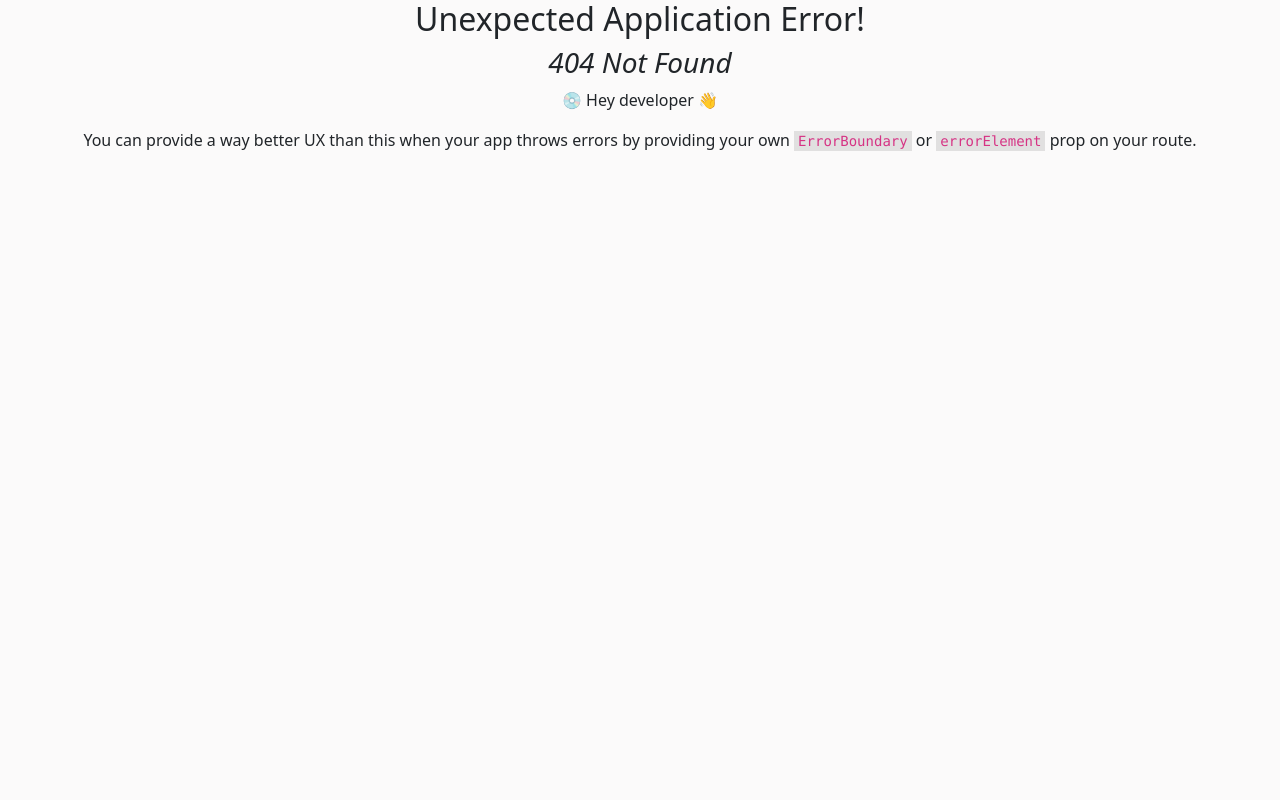
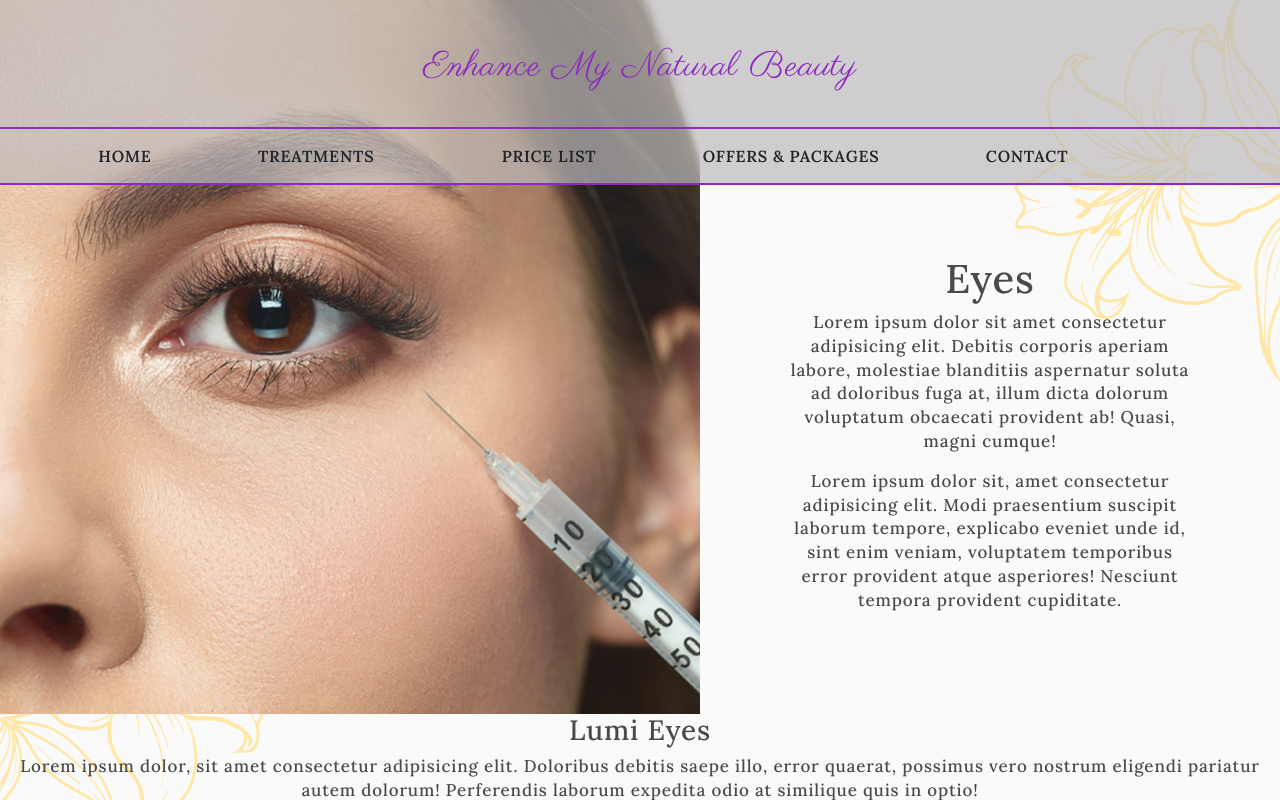
Before and after one commit to aszab1/beauty-page, a React (Vite) app: page /skin-boosters/eyes in a window 1280 px wide. Before the commit this address had no page. Shown: the top 800 px of the page. Built offline with nearby package versions, Linux system fonts and the light colour scheme; some icons are missing.

Commit message:
changed router config for skin boosters and updated SkinBooster component

```diff
--- a/src/components/Nav.jsx
+++ b/src/components/Nav.jsx
@@ -12,8 +12,8 @@ export default function NavBar() {
 
   const [showSkinBoosters, setShowSkinBoosters] = useState(false)
   const location = useLocation()
-  const [ scrollToFace, setScrollToFace ] = useState(false)
-  const [ scrollToEyes, setScrollToEyes ] = useState(false)
+  // const [ scrollToFace, setScrollToFace ] = useState(false)
+  // const [ scrollToEyes, setScrollToEyes ] = useState(false)
 
   const toggleSkinBoosters = (e) => {
     e.stopPropagation() // Prevent dropdown from closing
@@ -40,23 +40,23 @@ export default function NavBar() {
     visible: { y: 0, opacity: 1, transition: { delay: 0.5, duration: 1 } },
   }
 
-  useEffect(() => {
-    if (location.pathname === '/skin-boosters') {
-      if (scrollToFace) {
-        const faceSection = document.getElementById('face')
-        if (faceSection) {
-          faceSection.scrollIntoView({ behavior: 'smooth'})
-          setScrollToFace(false)
-        }
-      } else if (scrollToEyes) {
-        const eyeSection = document.getElementById('eyes')
-        if (eyeSection) {
-          eyeSection.scrollIntoView({ behavior: 'smooth'})
-          setScrollToEyes(false)
-        }
-      }
-    }
-  }, [location, scrollToFace, scrollToEyes])
+  // useEffect(() => {
+  //   if (location.pathname === '/skin-boosters') {
+  //     if (scrollToFace) {
+  //       const faceSection = document.getElementById('face')
+  //       if (faceSection) {
+  //         faceSection.scrollIntoView({ behavior: 'smooth'})
+  //         setScrollToFace(false)
+  //       }
+  //     } else if (scrollToEyes) {
+  //       const eyeSection = document.getElementById('eyes')
+  //       if (eyeSection) {
+  //         eyeSection.scrollIntoView({ behavior: 'smooth'})
+  //         setScrollToEyes(false)
+  //       }
+  //     }
+  //   }
+  // }, [location, scrollToFace, scrollToEyes])
 
 
 
@@ -109,8 +109,11 @@ export default function NavBar() {
               </NavDropdown.Item>
               {showSkinBoosters && (
                 <div style={{ marginLeft: '0.5rem' }}> {/* Indent the accordion content */}
-                  <NavDropdown.Item as={Link} to='/skin-boosters' onClick={() => setScrollToFace(true)}>Face</NavDropdown.Item>
-                  <NavDropdown.Item as={Link} to='/skin-boosters' onClick={() => setScrollToEyes(true)}>Eyes</NavDropdown.Item>
+                  {/* <NavDropdown.Item as={Link} to='/skin-boosters' onClick={() => setScrollToFace(true)}>Face</NavDropdown.Item> */}
+                  {/* <NavDropdown.Item as={Link} to='/skin-boosters' onClick={() => setScrollToEyes(true)}>Eyes</NavDropdown.Item> */}
+                  <NavDropdown.Item as={Link} to='/skin-boosters/face' >Face</NavDropdown.Item>
+                  <NavDropdown.Item as={Link} to='/skin-boosters/eyes' >Eyes</NavDropdown.Item>
+
                 </div>
               )}
               <NavDropdown.Item as={Link} to='/fat-dissolving'>Fat dissolving</NavDropdown.Item>
--- a/src/components/SkinBoosters.jsx
+++ b/src/components/SkinBoosters.jsx
@@ -1,14 +1,16 @@
 import faceInspection from '../assets/images/face-inspection.jpg'
+import eyesSkinBooster from '../assets/images/eye-skinbooster.jpg'
 
 
-export default function SkinBoosters() {
+export default function SkinBoosters({ id }) {
 
   return (
     <>
-      <div id='face'></div>
+      {id === 'face' && (
+        <div id='face'>
           <section className='section'>
             <img className='face-img' src={faceInspection} alt="" />
-        <div className='face-info'>
+            <div className='sb-info'>
               <h1>Face</h1>
               <p>Lorem ipsum dolor sit amet consectetur adipisicing elit. Laborum velit obcaecati beatae unde, rerum ad vitae libero, reiciendis nulla maxime fuga cum consequatur aliquam blanditiis necessitatibus dolorem magni, earum saepe!</p>
               <p>xy is an excellent option for clients seeking significant skin hydration and rejuvenation, providing a non-surgical solution to enhance skin quality and appearance.</p>
@@ -36,14 +38,25 @@ export default function SkinBoosters() {
           <p>Lorem ipsum dolor, sit amet consectetur adipisicing elit. Delectus magnam eos, dolores sed vero beatae aut molestias illo officiis optio accusantium quia eligendi quod tenetur eveniet quam perferendis quidem itaque.</p>
           <h3>Jalupro</h3>
           <p>Lorem ipsum dolor sit amet consectetur adipisicing elit. Cupiditate dolore ducimus excepturi, temporibus impedit fugiat aliquid at culpa molestiae natus ex, magni voluptate harum quis sit quae suscipit libero adipisci.</p>
-      <div id='eyes'></div>
+        </div>
+      )}
+      {id === 'eyes' && (
+        <div id='eyes'>
+          <section className='section'>
+            <img className='eye-img' src={eyesSkinBooster} alt="" />
+            <div className='sb-info'>
               <h1 >Eyes</h1>
               <p>Lorem ipsum dolor sit amet consectetur adipisicing elit. Debitis corporis aperiam labore, molestiae blanditiis aspernatur soluta ad doloribus fuga at, illum dicta dolorum voluptatum obcaecati provident ab! Quasi, magni cumque!</p>
               <p>Lorem ipsum dolor sit, amet consectetur adipisicing elit. Modi praesentium suscipit laborum tempore, explicabo eveniet unde id, sint enim veniam, voluptatem temporibus error provident atque asperiores! Nesciunt tempora provident cupiditate.</p>
+            </div>
+          </section>
           <h3>Lumi Eyes</h3>
           <p>Lorem ipsum dolor, sit amet consectetur adipisicing elit. Doloribus debitis saepe illo, error quaerat, possimus vero nostrum eligendi pariatur autem dolorum! Perferendis laborum expedita odio at similique quis in optio!</p>
           <h3>Ami Eyes</h3>
           <p>Lorem ipsum dolor sit amet consectetur adipisicing elit. Aliquid quasi inventore incidunt illo consequatur! Est assumenda, corporis dignissimos dolorem architecto delectus ad nihil culpa vero quibusdam, cupiditate rem neque autem.</p>
+
+        </div>
+      )}
     </>
   )
 }
--- a/src/styles/components/SkinBoosters.scss
+++ b/src/styles/components/SkinBoosters.scss
@@ -1,11 +1,11 @@
 
-.face-info {
+.sb-info {
   padding: 15em 5em 5em;
 }
 
 .face-img {
   margin-top: 5em;
-  width: 700px;
+  width: 800px;
   height: auto;
 }
 
@@ -17,3 +17,8 @@
 ul {
   text-align: start;
 }
+
+.eye-img{
+  width: 700px;
+  height: auto;
+}
```
Also changed, not shown: src/main.jsx (+7 -2 lines), src/assets/images/eye-skinbooster.jpg (added). Lines whose indentation alone changed are shown as unchanged.
